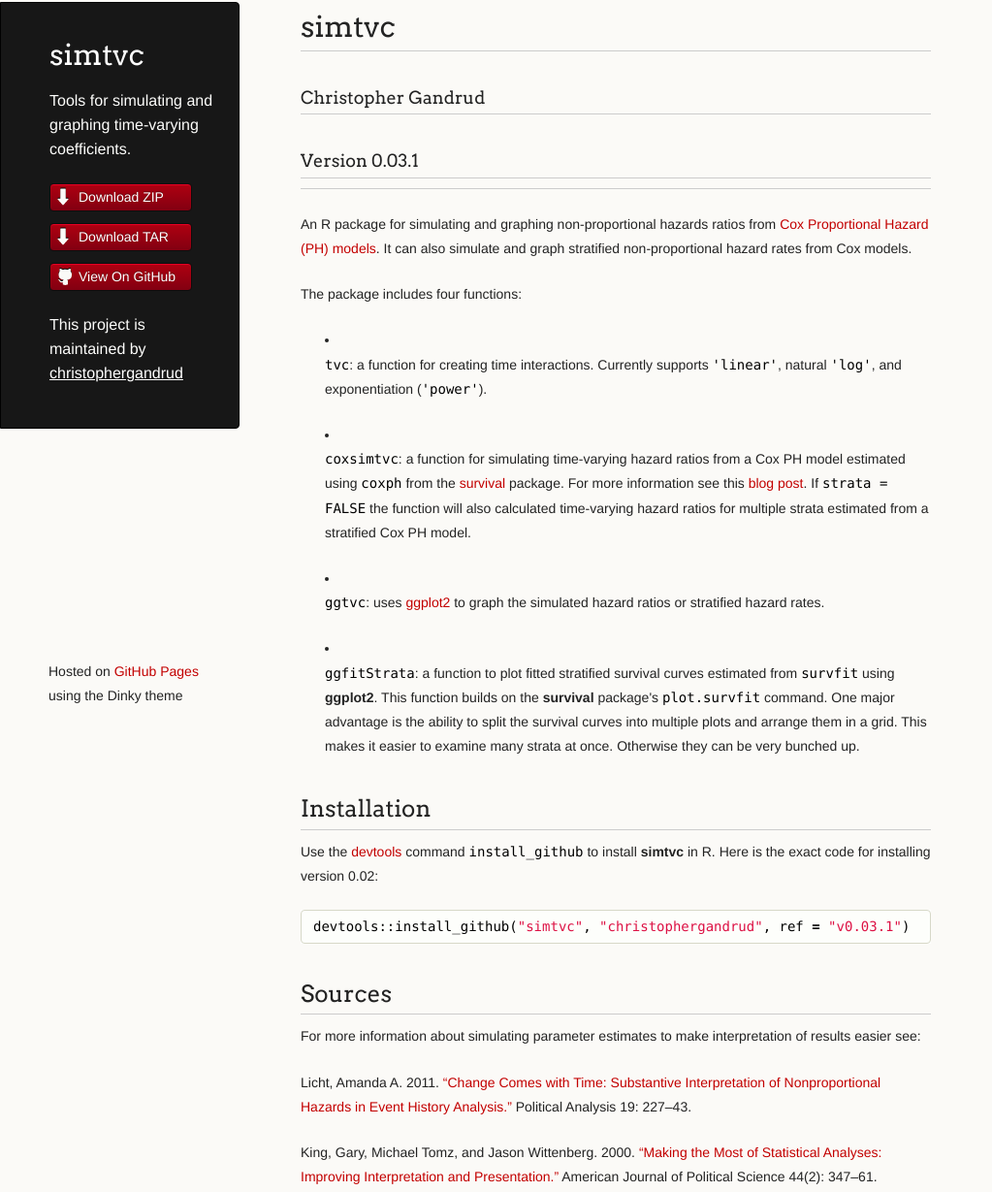
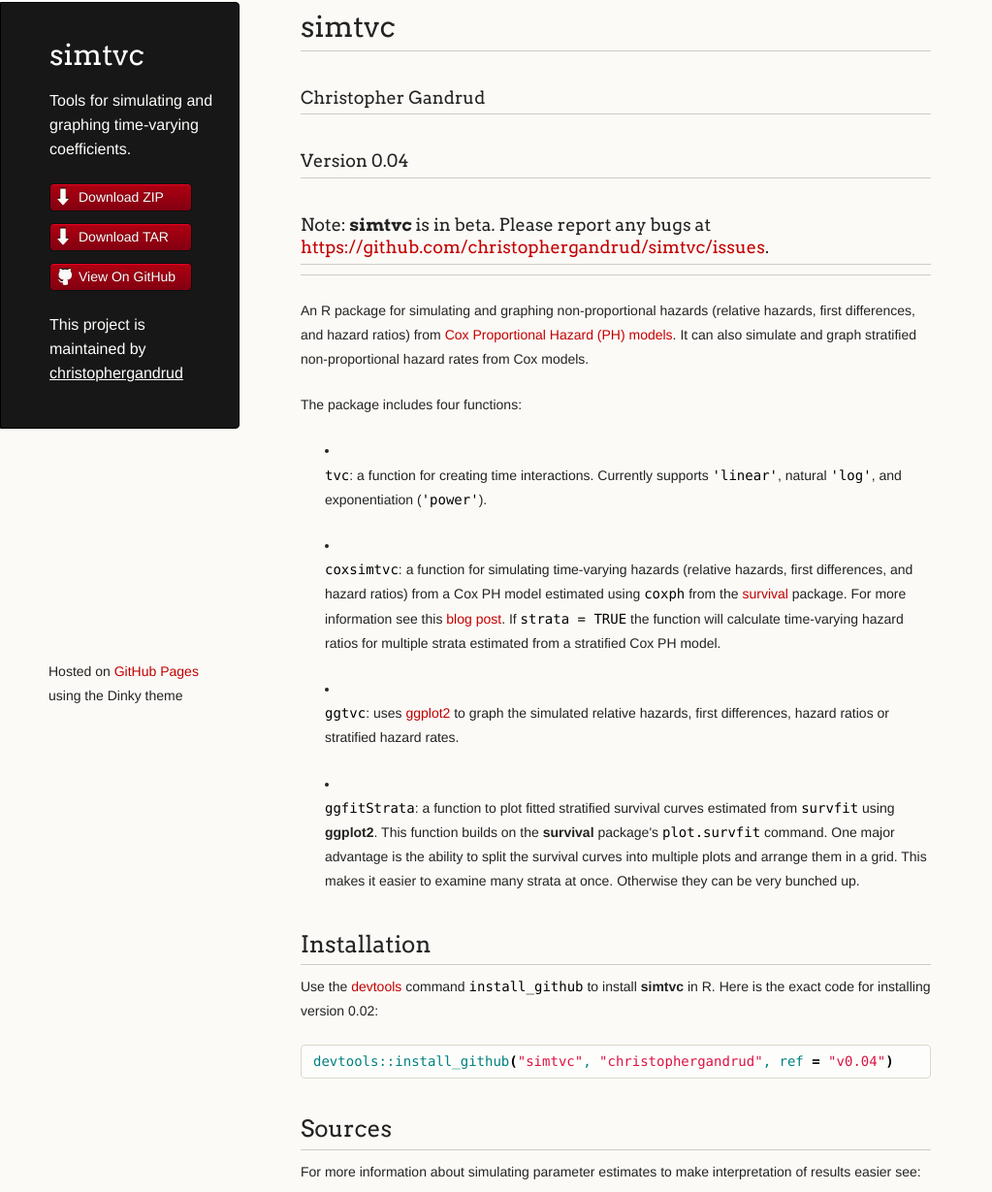
Before and after one commit to christophergandrud/simtvc, a plain HTML site: page index.html in a window 1280 px wide. Shown: the part 38-1267 px from the top of the page at 97% size, without its empty margins (0-1023 px from the left). Drawn offline with Linux system fonts and the light colour scheme.

```diff
--- a/index.html
+++ b/index.html
@@ -34,22 +34,24 @@
 
 <h3>Christopher Gandrud</h3>
 
-<h3>Version 0.03.1</h3>
+<h3>Version 0.04</h3>
 
-<hr><p>An R package for simulating and graphing non-proportional hazards ratios from <a href="http://en.wikipedia.org/wiki/Proportional_hazards_models">Cox Proportional Hazard (PH) models</a>. It can also simulate and graph stratified non-proportional hazard rates from Cox models.</p>
+<h3>Note: <strong>simtvc</strong> is in beta. Please report any bugs at <a href="https://github.com/christophergandrud/simtvc/issues">https://github.com/christophergandrud/simtvc/issues</a>.</h3>
+
+<hr><p>An R package for simulating and graphing non-proportional hazards (relative hazards, first differences, and hazard ratios) from <a href="http://en.wikipedia.org/wiki/Proportional_hazards_models">Cox Proportional Hazard (PH) models</a>. It can also simulate and graph stratified non-proportional hazard rates from Cox models.</p>
 
 <p>The package includes four functions:</p>
 
 <ul>
 <li><p><code>tvc</code>: a function for creating time interactions. Currently supports <code>'linear'</code>, natural <code>'log'</code>, and exponentiation (<code>'power'</code>).</p></li>
-<li><p><code>coxsimtvc</code>: a function for simulating time-varying hazard ratios from a Cox PH model estimated using <code>coxph</code> from the <a href="http://cran.r-project.org/web/packages/survival/index.html">survival</a> package. For more information see this <a href="http://christophergandrud.blogspot.kr/2012/10/graphing-non-proportional-hazards-in-r.html">blog post</a>. If <code>strata = FALSE</code> the function will also calculated time-varying hazard ratios for multiple strata estimated from a stratified Cox PH model.</p></li>
-<li><p><code>ggtvc</code>: uses <a href="http://ggplot2.org/">ggplot2</a> to graph the simulated hazard ratios or stratified hazard rates.</p></li>
+<li><p><code>coxsimtvc</code>: a function for simulating time-varying hazards (relative hazards, first differences, and hazard ratios) from a Cox PH model estimated using <code>coxph</code> from the <a href="http://cran.r-project.org/web/packages/survival/index.html">survival</a> package. For more information see this <a href="http://christophergandrud.blogspot.kr/2012/10/graphing-non-proportional-hazards-in-r.html">blog post</a>. If <code>strata = TRUE</code> the function will calculate time-varying hazard ratios for multiple strata estimated from a stratified Cox PH model.</p></li>
+<li><p><code>ggtvc</code>: uses <a href="http://ggplot2.org/">ggplot2</a> to graph the simulated relative hazards, first differences, hazard ratios or stratified hazard rates.</p></li>
 <li><p><code>ggfitStrata</code>: a function to plot fitted stratified survival curves estimated from <code>survfit</code> using <strong>ggplot2</strong>. This function builds on the <strong>survival</strong> package's <code>plot.survfit</code> command. One major advantage is the ability to split the survival curves into multiple plots and arrange them in a grid. This makes it easier to examine many strata at once. Otherwise they can be very bunched up.</p></li>
 </ul><h2>Installation</h2>
 
 <p>Use the <a href="https://github.com/hadley/devtools">devtools</a> command <code>install_github</code> to install <strong>simtvc</strong> in R. Here is the exact code for installing version 0.02:</p>
 
-<div class="highlight"><pre>devtools<span class="p">::</span>install_github<span class="p">(</span><span class="s">"simtvc"</span><span class="p">,</span> <span class="s">"christophergandrud"</span><span class="p">,</span> ref <span class="o">=</span> <span class="s">"v0.03.1"</span><span class="p">)</span>
+<div class="highlight"><pre><span class="nv">devtools::install_github</span><span class="gs">(</span><span class="s">"simtvc"</span><span class="nv">,</span> <span class="s">"christophergandrud"</span><span class="nv">,</span> <span class="nv">ref</span> <span class="o">=</span> <span class="s">"v0.04"</span><span class="gs">)</span>
 </pre></div>
 
 <h2>Sources</h2>
```
Also changed, not shown: params.json (+1 -1 lines).
